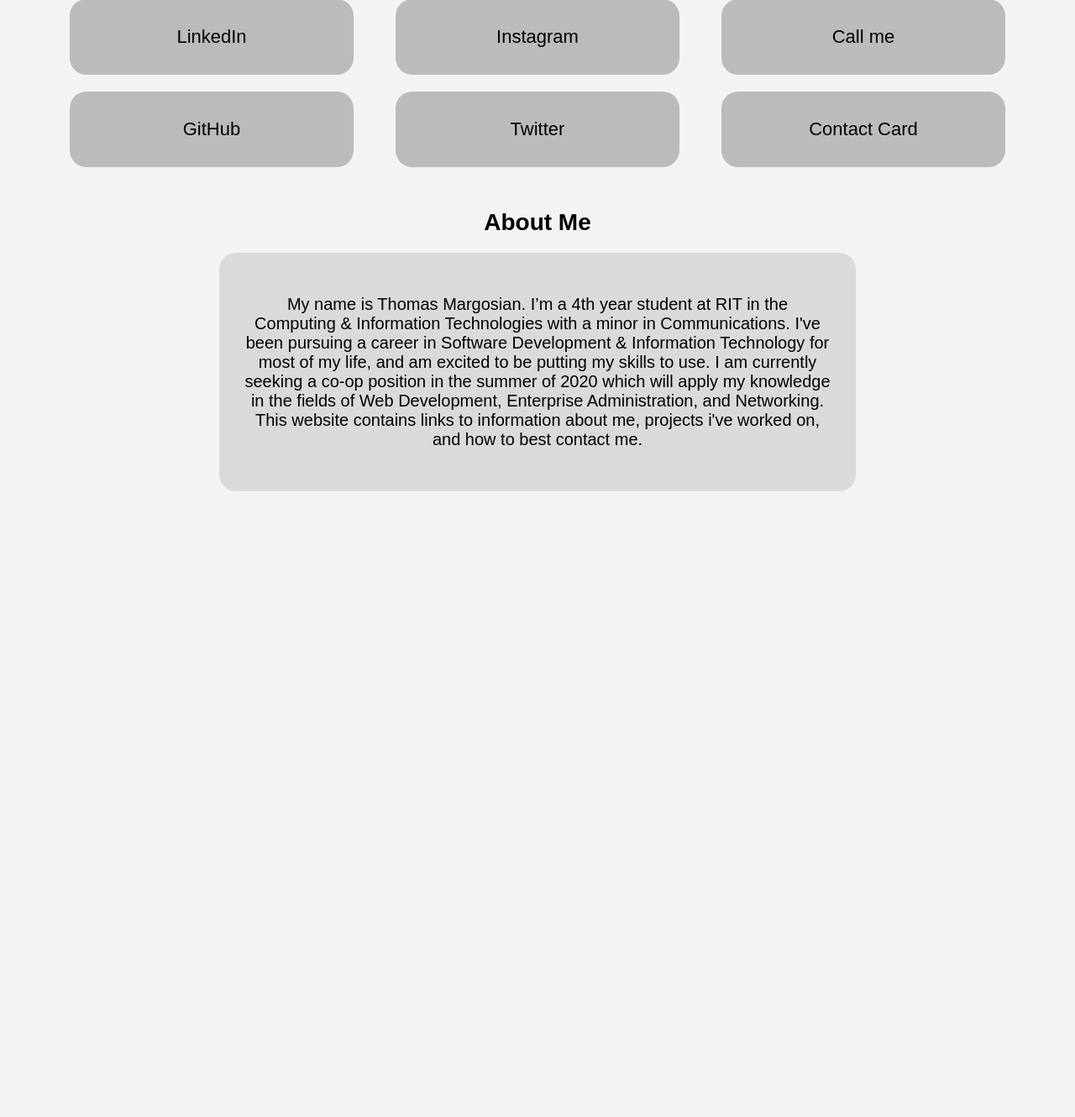
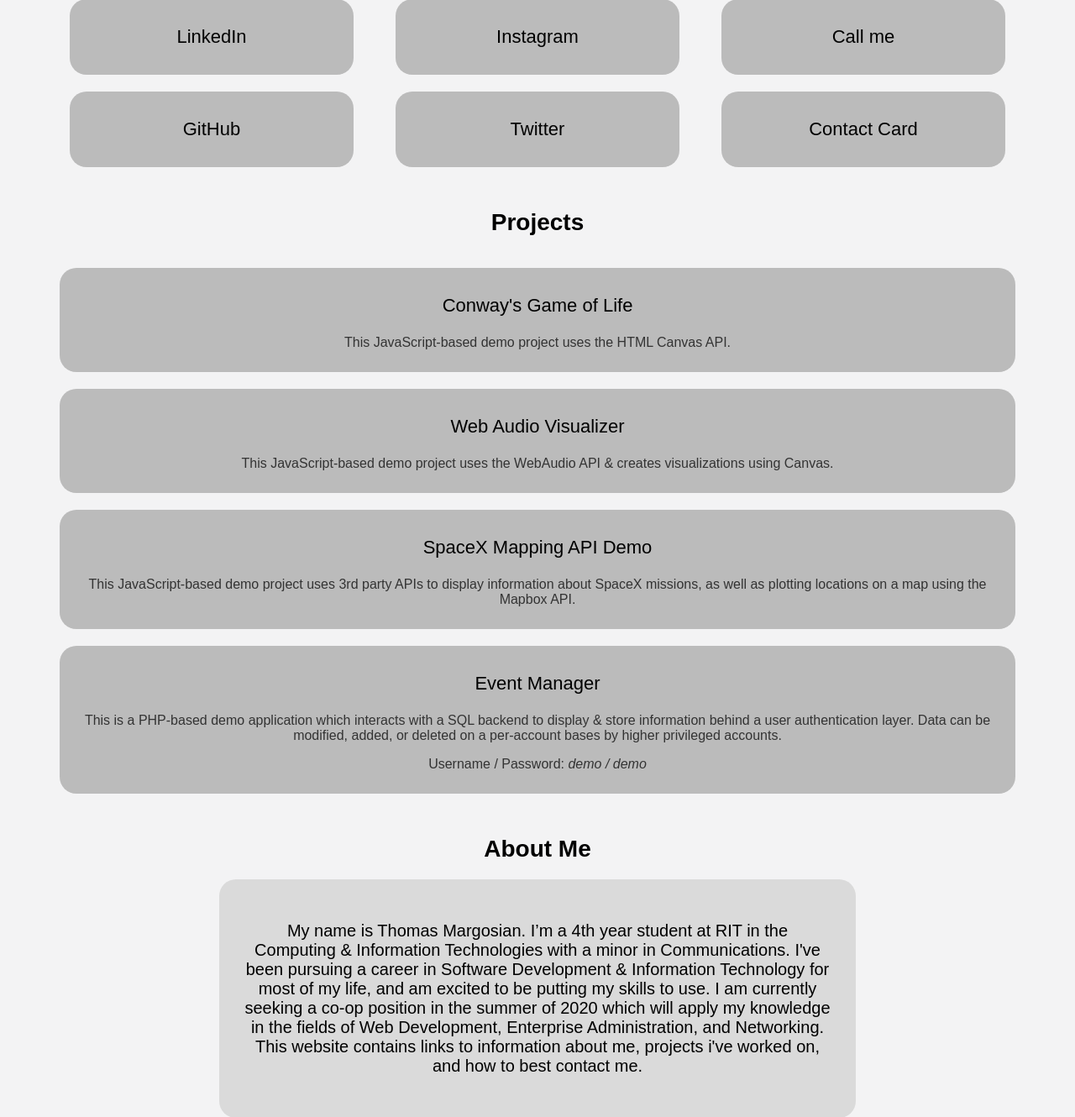
Before and after one commit to Tmargo101/Tmargo101.github.io, a PHP site: page / in a window 1280 px wide. Shown: the part 538-1868 px from the top of the page at 84% size. Before the commit the page ends 1123 px from the top, so only its background shows below. Run offline with PHP 8.4, Linux system fonts and the light colour scheme.

Commit message:
Added links to sample projects (hosted using GitHub Pages or on a personal server).

```diff
--- a/assets/css/style.css
+++ b/assets/css/style.css
@@ -71,6 +71,15 @@
 	font-family: sans-serif;
 	font-weight: light;
 }
+
+.projectsContainer {
+  margin: auto;
+  width: 90%;
+  height: auto;
+  display: grid;
+  grid-gap: 20px;
+}
+
 
 
 
@@ -170,6 +179,10 @@
   	font-family: sans-serif;
   }
 
+  .projectsContainer {
+
+  }
+
 }
 
 /* Light mode and Mobile Mode */
--- a/index.html
+++ b/index.html
@@ -13,7 +13,7 @@
 
 <body>
 	<div class="headerContainer">
-		<img class="headerImg" draggable="false" src="./assets/images/fullLogoLight.png">
+		<img class="headerImg" alt="Logo" draggable="false" src="./assets/images/fullLogoLight.png">
 	</div>
 
 
@@ -68,7 +68,38 @@
     	  </div></a></div>
 
       </div>
+
+
     </div>
+
+    <div class="projectsContainer">
+      <h1 class="aboutTitle">Projects</h1>
+
+      <div><a href="330-InteractiveSandbox"><div class="aboutElement">
+        <p class="aboutLink">Conway's Game of Life</p>
+        <p class="">This JavaScript-based demo project uses the HTML Canvas API.</p>
+
+      </div></a></div>
+
+      <div><a href="330-AudioVisualizer"><div class="aboutElement">
+        <p class="aboutLink">Web Audio Visualizer</p>
+        <p class="">This JavaScript-based demo project uses the WebAudio API & creates visualizations using Canvas.</p>
+      </div></a></div>
+
+      <div><a href="330-SpaceTracker"><div class="aboutElement">
+        <p class="aboutLink">SpaceX Mapping API Demo</p>
+        <p class="">This JavaScript-based demo project uses 3rd party APIs to display information about SpaceX missions, as well as plotting locations on a map using the Mapbox API.</p>
+      </div></a></div>
+
+      <div><a href="https://server.langslow.site/Projects/341-EventManager/"><div class="aboutElement">
+        <p class="aboutLink">Event Manager</p>
+        <p class="">This is a PHP-based demo application which interacts with a SQL backend to display & store information behind a user authentication layer.  Data can be modified, added, or deleted on a per-account bases by higher privileged accounts.</p>
+        <p>Username / Password: <i>demo / demo</i></p>
+        <p></p>
+      </div></a></div>
+
+    </div>
+
 
 	<h1 class="aboutTitle">About Me</h1>
 
```
Also changed, not shown: 1 other file. Lines whose indentation alone changed are shown as unchanged.
